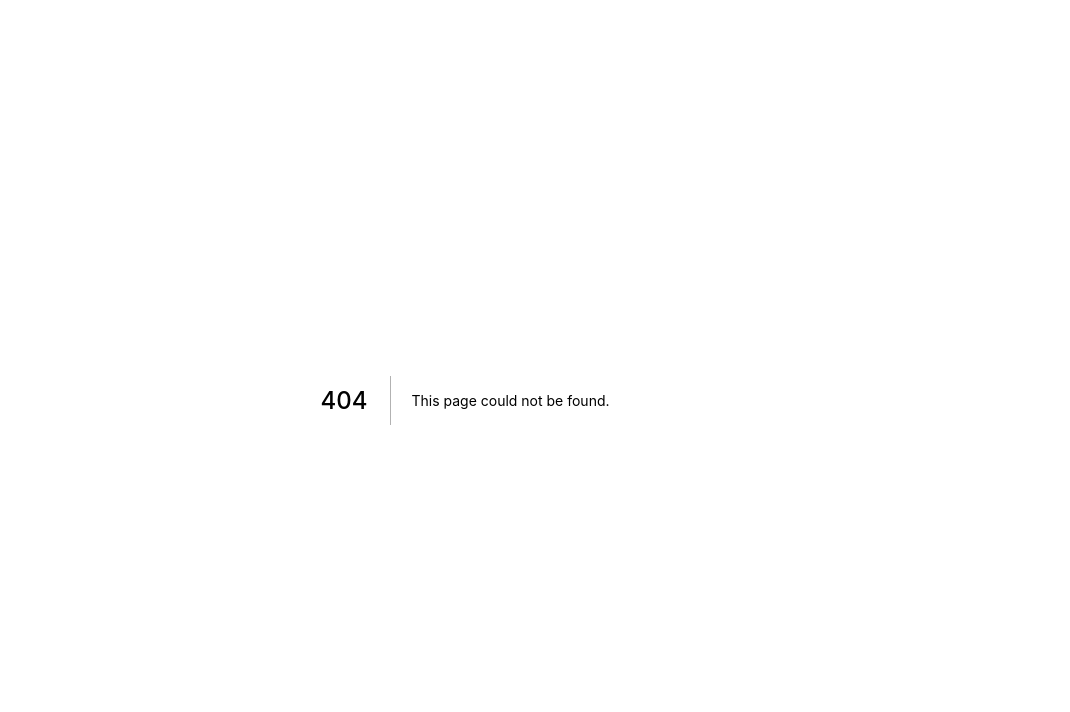
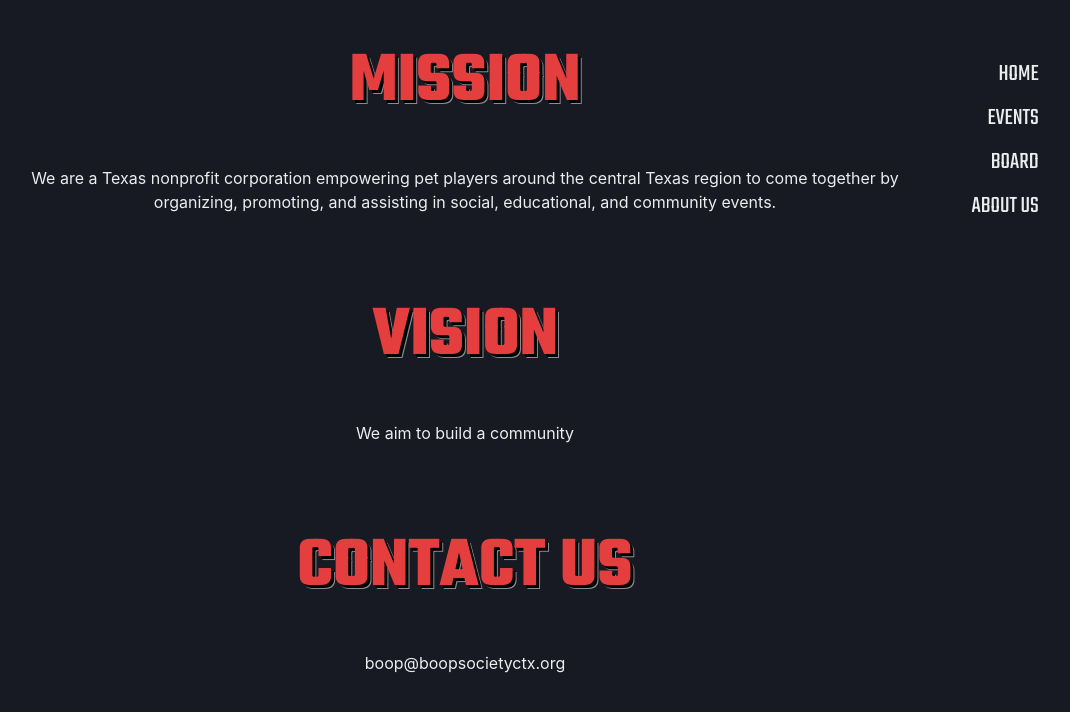
Before and after one commit to boopsocietyctx/site, a Next.js app: page /about in a window 1280 px wide. Before the commit this address had no page. Shown: the top 712 px of the page, without its empty margins (175-1245 px from the left). Built offline with nearby package versions, Linux system fonts and the light colour scheme.

Commit message:
Adding an about page. Frame still

```diff
--- a/embeds/mailchimp_embed.html
+++ /dev/null
@@ -1 +0,0 @@
-ECHO is on.
--- /dev/null
+++ b/pages/about.tsx
@@ -0,0 +1,66 @@
+import { Box, Container, Flex, Heading, VStack, Text, Link, Stack, Center } from '@chakra-ui/react';
+import type { NextPage } from 'next';
+import Head from 'next/head';
+import NextLink from 'next/link';
+
+const Home: NextPage = () => {
+    return (
+        <div>
+            <Head>
+                <title>About Us</title>
+                <meta name="description" content="Learn more about the Boop Society of Central Texas" />
+                <link rel="icon" href="/favicon.ico" />
+            </Head>
+            <Container as="main" maxWidth="120ch">
+                <VStack bg="rgba(23, 25, 35, 0.8)" p="4" borderRadius="xl" float="right" position="sticky" top={10} right={0} alignItems="end">
+                    <NextLink href="/" passHref>
+                        <Link textStyle="navMenuLink">Home</Link>
+                    </NextLink>
+                    <NextLink href="/#recurring-events" passHref>
+                        <Link textStyle="navMenuLink">Events</Link>
+                    </NextLink>
+                    <NextLink href="/#board" passHref>
+                        <Link textStyle="navMenuLink">Board</Link>
+                    </NextLink>
+                    <NextLink href="/about" passHref>
+                        <Link textStyle="navMenuLink">About Us</Link>
+                    </NextLink>
+                </VStack>
+                <Container maxW="90ch">
+                <Flex
+                    flexDirection={{ md: 'row', base: 'column' }}
+                    height="5vh"
+                    alignItems="center"
+                    justifyContent={{ md: 'flex-end', base: 'center' }}
+                    gap="5vw"
+                    mx="5vw">
+                </Flex>
+                    <Heading id="recurring-events" mb="10" textAlign="center" textStyle="shoutHeading" fontSize="7xl">
+                        Mission
+                    </Heading>
+                        <Text textAlign="center">
+                            We are a Texas nonprofit corporation empowering pet players around the central Texas region to come together by organizing, promoting, and assisting in social, educational, and community events.
+                        </Text>
+                    <Heading id="recurring-events" mt="20" mb="10" textAlign="center" textStyle="shoutHeading" fontSize="7xl">
+                        Vision
+                    </Heading>
+                        {/* Gotta finish this statement */}
+                        <Text textAlign="center">
+                            We aim to build a community
+                        </Text>
+                    <Heading id="recurring-events" mt="20" mb="10" textAlign="center" textStyle="shoutHeading" fontSize="7xl">
+                        Contact Us
+                    </Heading>
+                        {/* Do we want to add the phone, mailing address, and maybe some social media icons for links? */}
+                        <Text textAlign="center">
+                            boop@boopsocietyctx.org
+                        </Text>
+                </Container>
+            </Container>
+
+            <footer></footer>
+        </div>
+    );
+};
+
+export default Home;
--- a/pages/index.tsx
+++ b/pages/index.tsx
@@ -29,6 +29,9 @@ const Home: NextPage = () => {
                     </NextLink>
                     <NextLink href="/#board" passHref>
                         <Link textStyle="navMenuLink">Board</Link>
+                    </NextLink>
+                    <NextLink href="/about" passHref>
+                        <Link textStyle="navMenuLink">About Us</Link>
                     </NextLink>
                 </VStack>
                 <Flex
```
Also changed, not shown: 1 other file (tests, documents, lock files or other folders).
